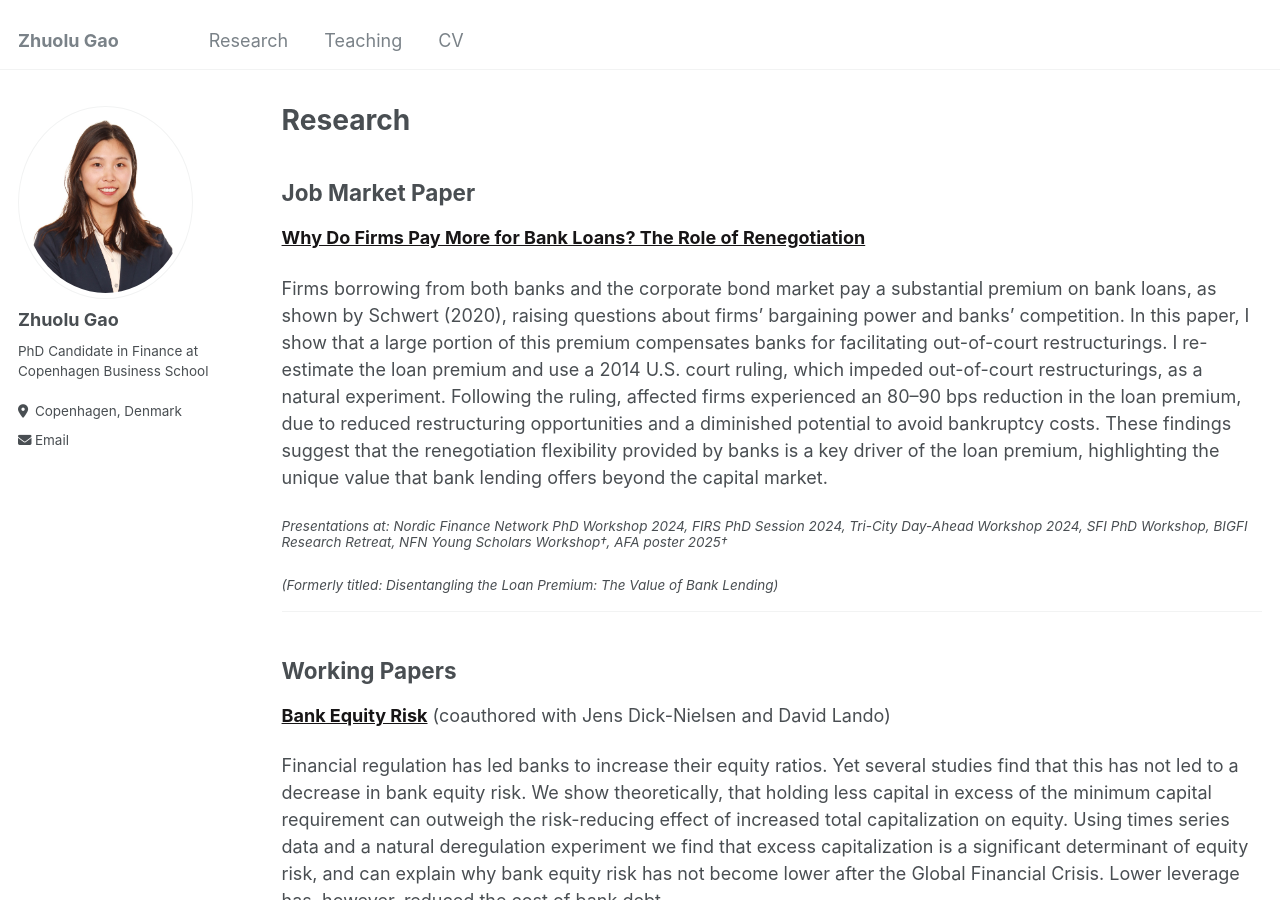
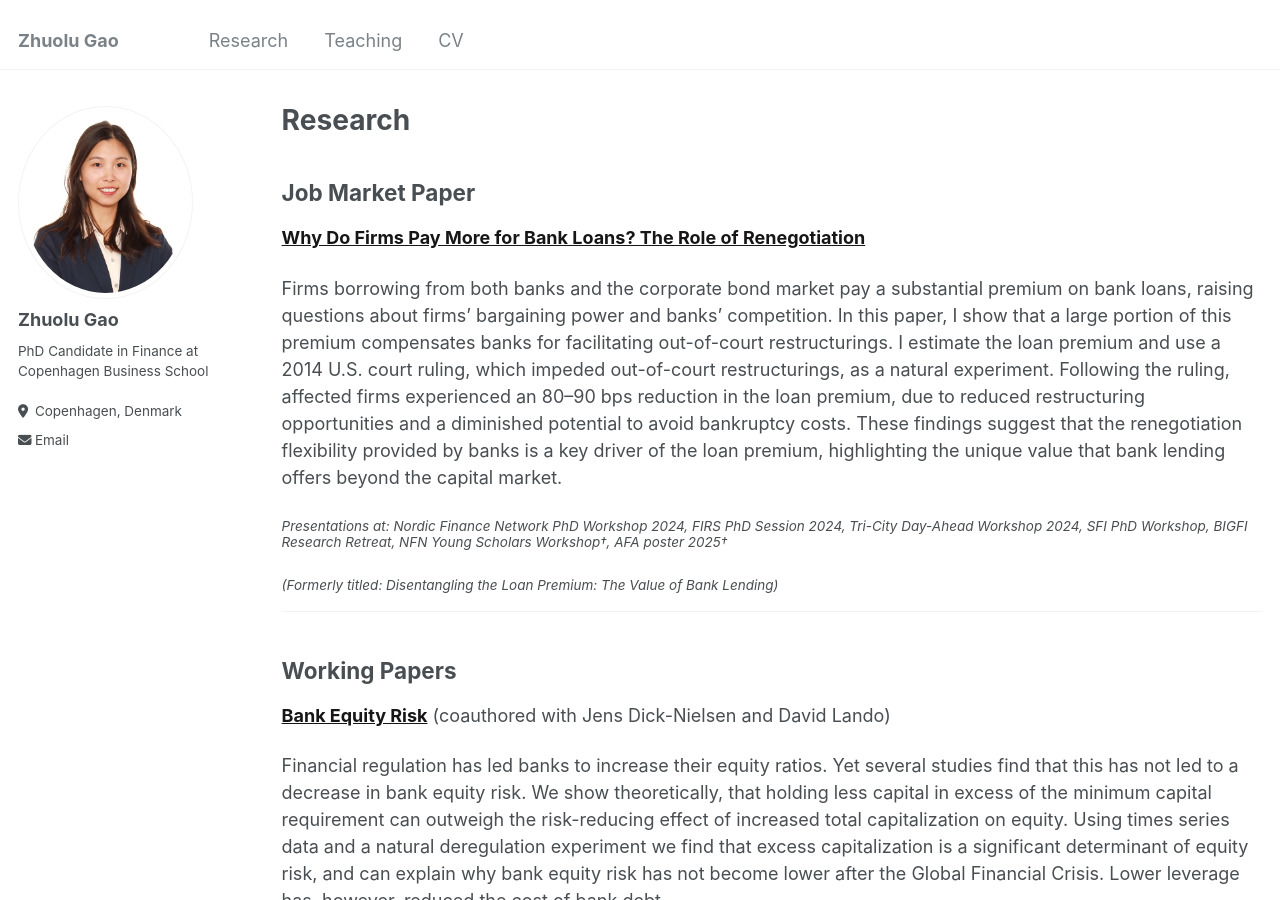
Before and after one commit to zhuolugao/zhuolugao.github.io, a Jekyll site: the page built from _pages/research.md, in a window 1280 px wide and 900 px high. Built offline with Jekyll 4.4.1, drawn with Linux system fonts in a browser that asks for light colours.

Commit message:
edit abstract.md

```diff
--- a/_pages/research.md
+++ b/_pages/research.md
@@ -16,7 +16,7 @@ author_profile: true
 
 [**Why Do Firms Pay More for Bank Loans? The Role of Renegotiation**](/files/JMP_ZhuoluGao.pdf)
 
-Firms borrowing from both banks and the corporate bond market pay a substantial premium on bank loans, as shown by Schwert (2020), raising questions about firms' bargaining power and banks' competition. In this paper, I show that a large portion of this premium compensates banks for facilitating out-of-court restructurings. I re-estimate the loan premium and use a 2014 U.S. court ruling, which impeded out-of-court restructurings, as a natural experiment. Following the ruling, affected firms experienced an 80–90 bps reduction in the loan premium, due to reduced restructuring opportunities and a diminished potential to avoid bankruptcy costs. These findings suggest that the renegotiation flexibility provided by banks is a key driver of the loan premium, highlighting the unique value that bank lending offers beyond the capital market.
+Firms borrowing from both banks and the corporate bond market pay a substantial premium on bank loans, raising questions about firms' bargaining power and banks' competition. In this paper, I show that a large portion of this premium compensates banks for facilitating out-of-court restructurings. I estimate the loan premium and use a 2014 U.S. court ruling, which impeded out-of-court restructurings, as a natural experiment. Following the ruling, affected firms experienced an 80–90 bps reduction in the loan premium, due to reduced restructuring opportunities and a diminished potential to avoid bankruptcy costs. These findings suggest that the renegotiation flexibility provided by banks is a key driver of the loan premium, highlighting the unique value that bank lending offers beyond the capital market.
 
 
 #### *Presentations at: Nordic Finance Network PhD Workshop 2024, FIRS PhD Session 2024, Tri-City Day-Ahead Workshop 2024, SFI PhD Workshop, BIGFI Research Retreat, NFN Young Scholars Workshop†, AFA poster 2025†*
```
